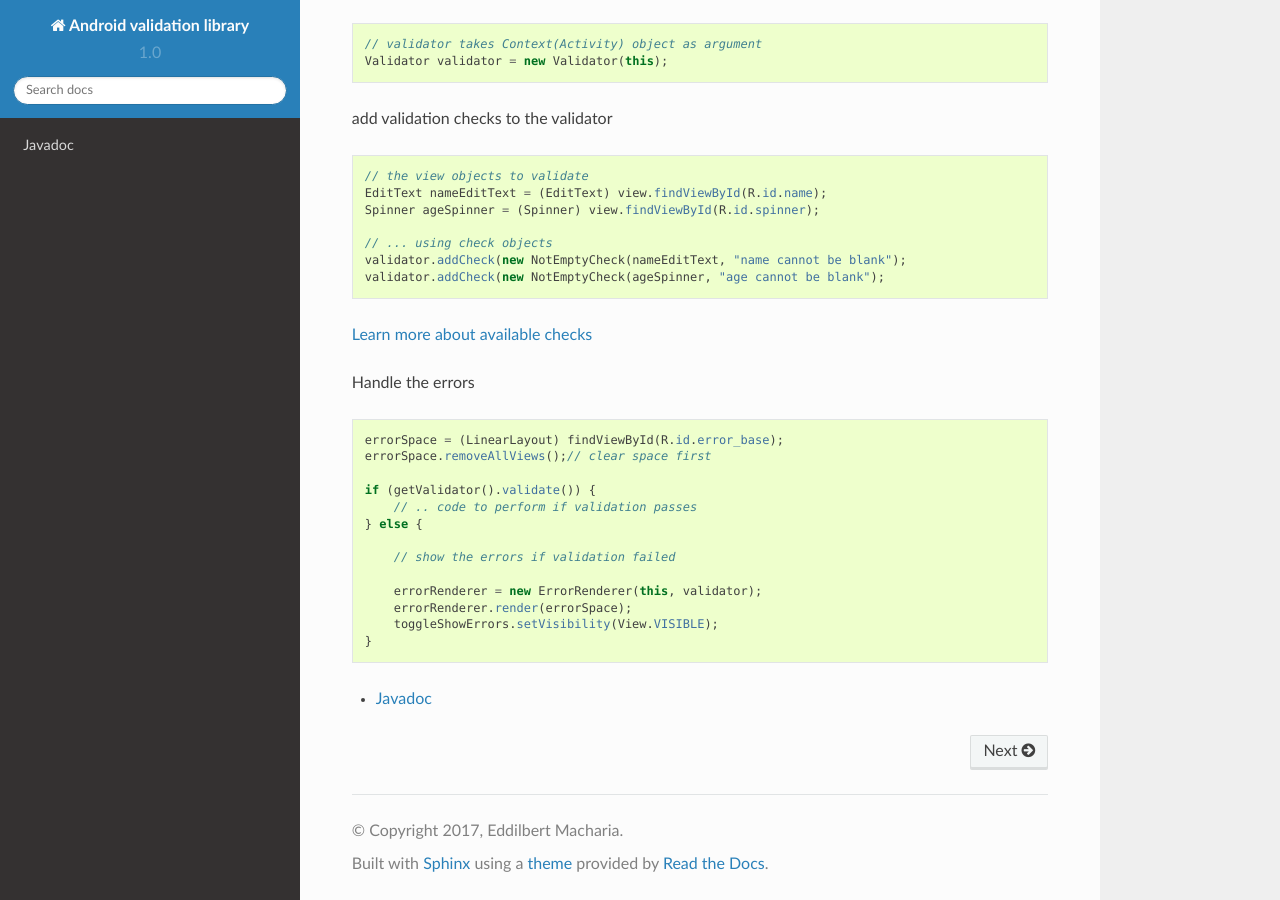
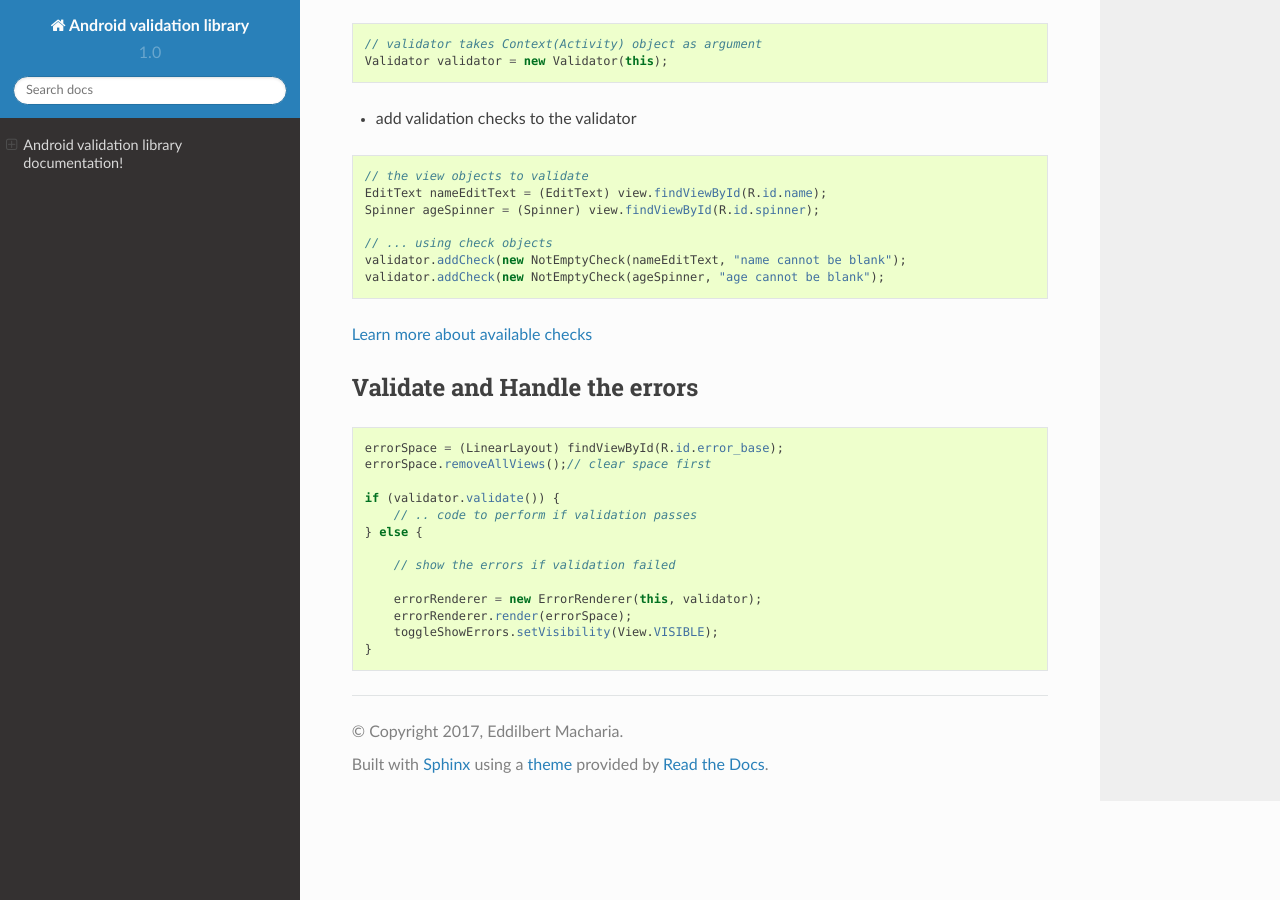
Before and after one commit to eddmash/validation, a Sphinx documentation site: the page built from docs/source/index.rst, in a window 1280 px wide and 900 px high, scrolled down 682 px. Built offline with Sphinx 7.4.7 and the Read the Docs theme 2.0.0, drawn with Linux system fonts in a browser that asks for light colours.

Commit message:
update docs

```diff
--- a/docs/source/index.rst
+++ b/docs/source/index.rst
@@ -27,14 +27,14 @@
 Usage
 *****
 
-Create a validator object
+- Create a validator object
 
 .. code-block:: java
 
     // validator takes Context(Activity) object as argument
     Validator validator = new Validator(this);
 
-add validation checks to the validator
+- add validation checks to the validator
 
 .. code-block:: java
 
@@ -48,14 +48,15 @@
 
 :doc:`Learn more about available checks <com/eddmash/validation/checks/package-index>`
 
-Handle the errors
+Validate and Handle the errors
+******************************
 
 .. code-block:: java
 
      errorSpace = (LinearLayout) findViewById(R.id.error_base);
      errorSpace.removeAllViews();// clear space first
 
-     if (getValidator().validate()) {
+     if (validator.validate()) {
          // .. code to perform if validation passes
      } else {
 
```
Also changed, not shown: other parts of docs/source/index.rst (+0 -6 lines).
